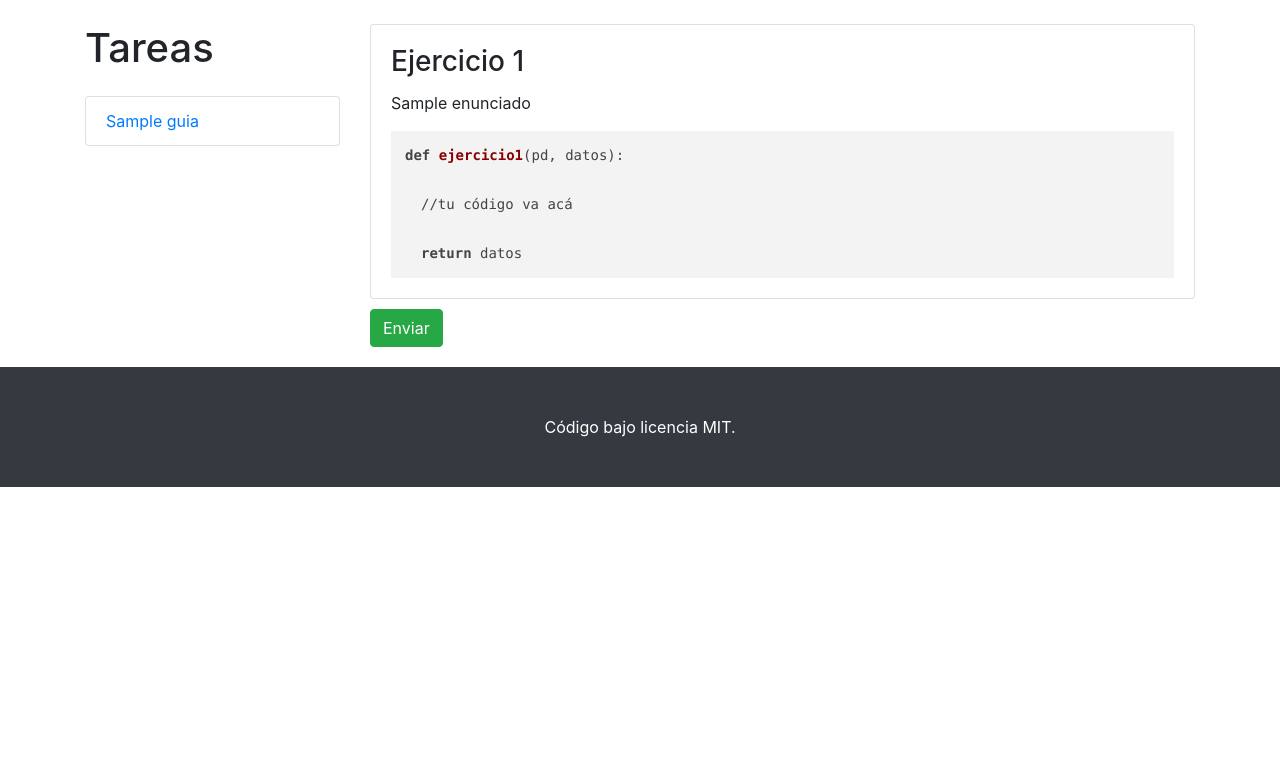
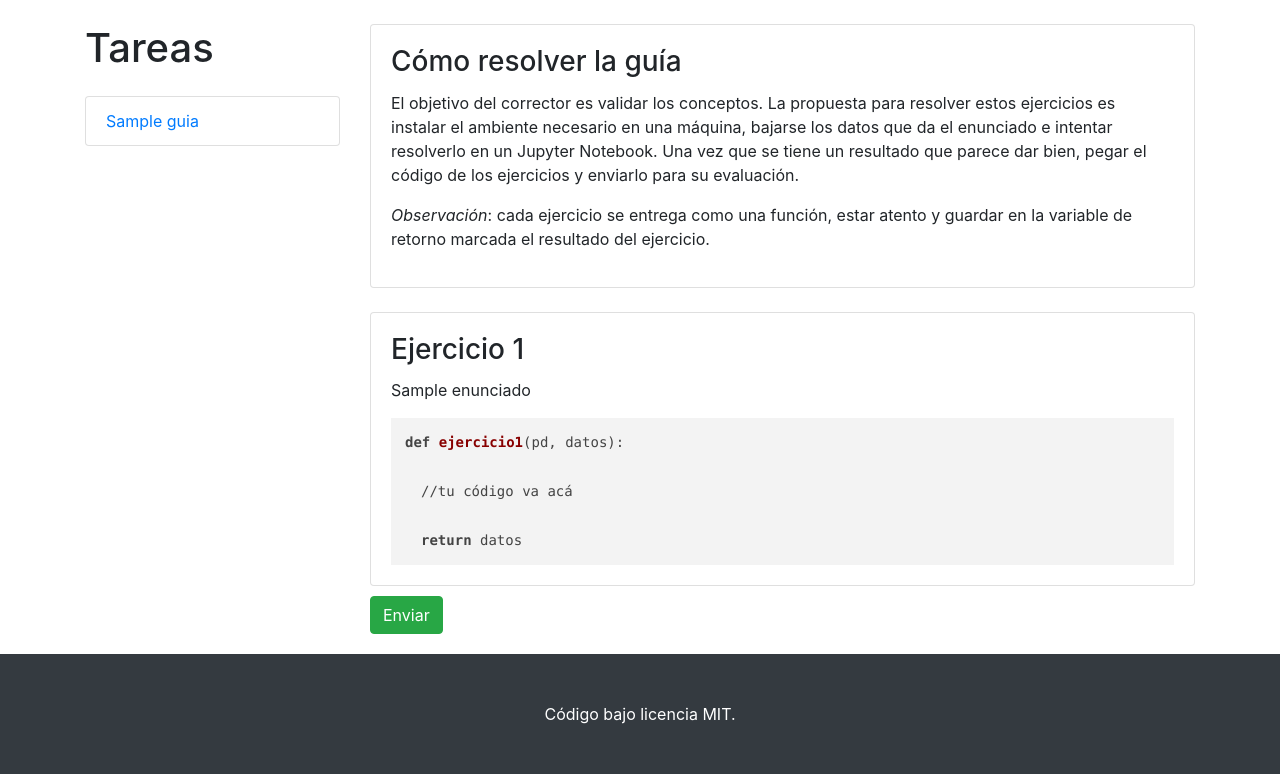
Before and after one commit to Roj/corrector, a Flask app: template templates/guia.html in a window 1280 px wide. Shown: the part 56-830 px from the top of the page. Before the commit the page ends 543 px from the top, so only its background shows below. Run offline with Flask 2, Linux system fonts and the light colour scheme; the template is opened without the code that fills it: most values are stand-ins (such as "Sample title", 1, 10 or a date in 2020); parts of the project's set-up code (start-up, migrations or seed data) failed here and were passed over; some libraries are stand-ins or nearby versions.

Commit message:
Agrego un preámbulo a las guías.
El preámbulo explica cómo resolver las guías y cómo enviar el código al
corrector.

```diff
--- a/templates/guia.html
+++ b/templates/guia.html
@@ -3,6 +3,20 @@
 {{guia_actual}}
 {% endblock %}
 {% block content %}
+  <div class="card mt-4">
+    <div class="card-body">
+      <h3 class="card-title">Cómo resolver la guía</h3>
+      <p>El objetivo del corrector es validar los conceptos. La propuesta
+      para resolver estos ejercicios es instalar el ambiente necesario en una
+      máquina, bajarse los datos que da el enunciado e intentar resolverlo
+      en un Jupyter Notebook. Una vez que se tiene un resultado que parece
+      dar bien, pegar el código de los ejercicios y enviarlo para su evaluación.
+      </p>
+      <p><i>Observación</i>: cada ejercicio se entrega como una función,
+      estar atento y guardar en la variable de retorno marcada el resultado
+      del ejercicio.</p>
+    </div>
+  </div>
   <form action="#" id="form_guia" onsubmit="enviarDatos(event)">
     {% for i in range(enunciados|length) %}
     <div class="card mt-4">
```
